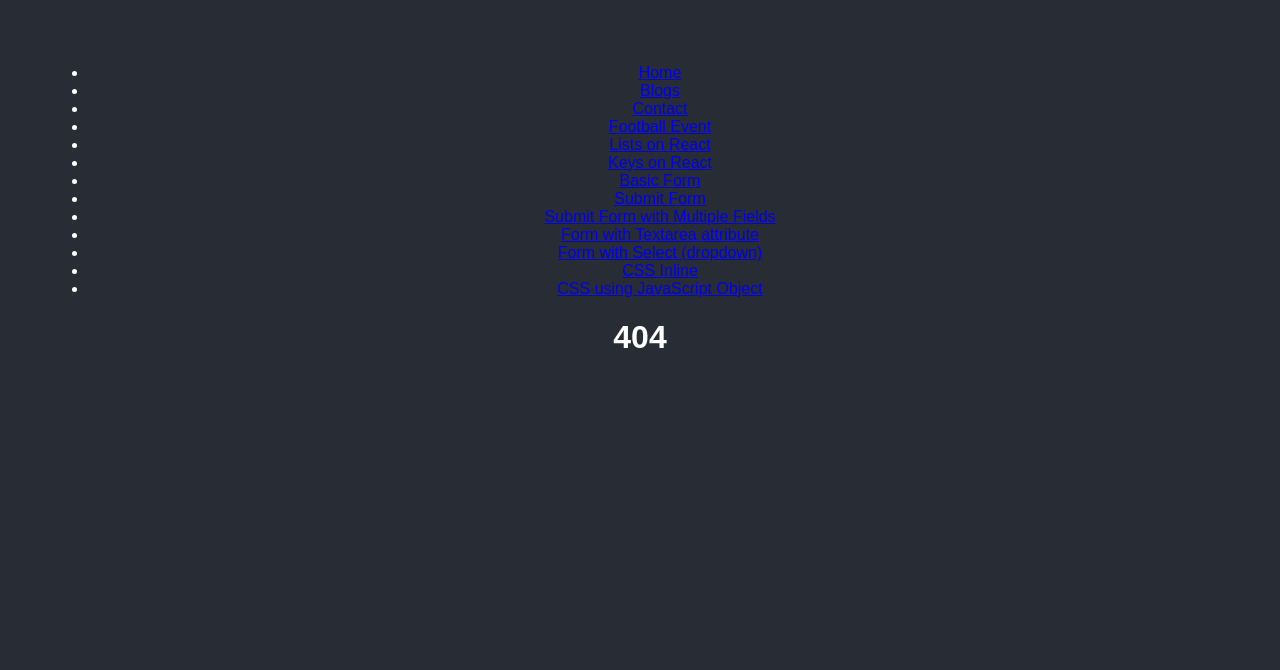
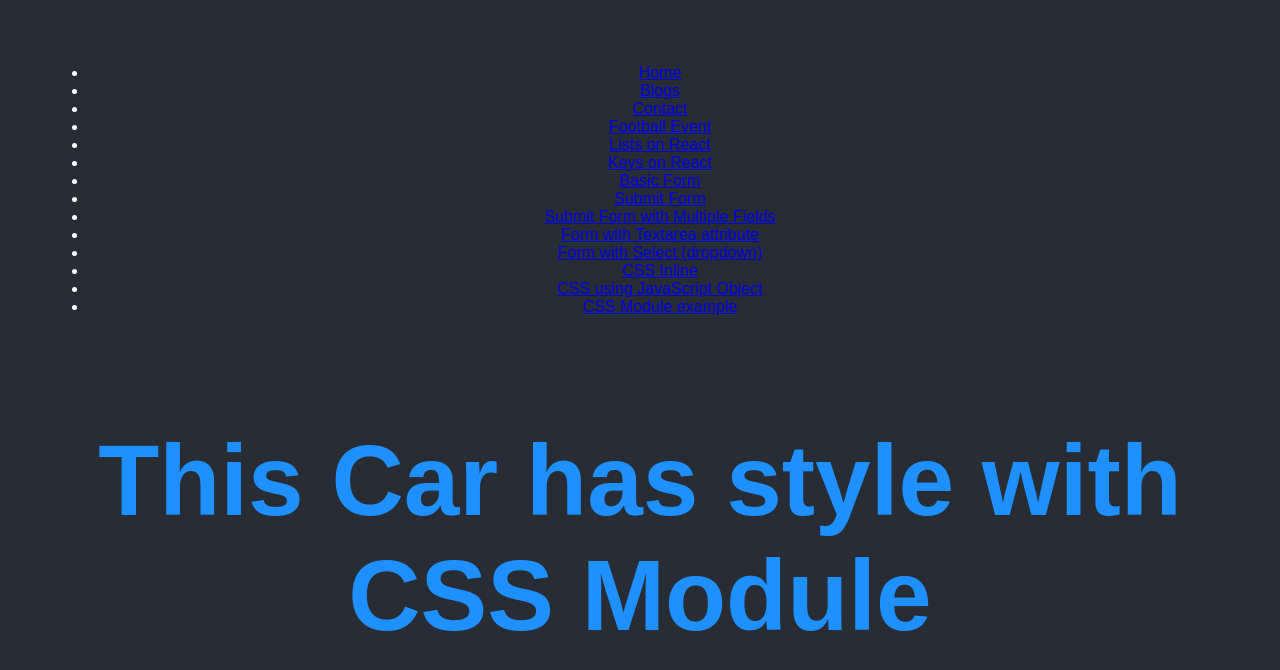
Before and after one commit to hugotb88/react-certification, a React (Create React App) app: page /cssModule in a window 1280 px wide. Shown: the top 670 px of the page. Built offline with nearby package versions, Linux system fonts and the light colour scheme.

Commit message:
CSS Module exmaple

```diff
--- a/src/React/Router/Layout.js
+++ b/src/React/Router/Layout.js
@@ -52,6 +52,9 @@ const Layout = () => {
           <li>
             <Link to="/cssJavaScriptObject">CSS using JavaScript Object</Link>
           </li>
+          <li>
+            <Link to="/cssModule">CSS Module example</Link>
+          </li>
         </ul>
       </nav>
 
--- /dev/null
+++ b/src/React/Styling/CarWithCSSModule.js
@@ -0,0 +1,12 @@
+import styles from './my-style.module.css';
+
+/*
+    Component used as example of a CSS Module
+*/
+const CarWithCSSModule = () =>  {
+    return(
+        <h1 className={styles.bigblue}> This Car has style with CSS Module </h1>
+    )
+}
+
+export {CarWithCSSModule};
--- /dev/null
+++ b/src/React/Styling/my-style.module.css
@@ -0,0 +1,7 @@
+.bigblue {
+    color: DodgerBlue;
+    padding: 40px;
+    font-family: Sans-Serif;
+    text-align: center;
+    font-size: 100px;
+}
--- a/src/index.js
+++ b/src/index.js
@@ -17,6 +17,7 @@ import FormSelect from './React/Forms/Select';
 import { CSSInline } from './React/Styling/CSSInline';
 import { CSSJavaScriptObject } from './React/Styling/CSSJavaScriptObject';
 import './React/Styling/exampleStylesheet.css';
+import { CarWithCSSModule } from './React/Styling/CarWithCSSModule';
 /*
 
 We wrap our content first with <BrowserRouter>.
@@ -45,6 +46,7 @@ export default function App() {
                     <Route path="formSelect" element={ <FormSelect /> } />
                     <Route path="CSSInline" element={ <CSSInline /> } />
                     <Route path="CSSJavaScriptObject" element={ <CSSJavaScriptObject /> } />
+                    <Route path="cssModule" element={ <CarWithCSSModule /> } />
                     <Route path="*" element={ <NoPage /> } />
                 </Route>
             </Routes>
```
Also changed, not shown: src/React/Styling/Concepts.js (+14 -0 lines).
